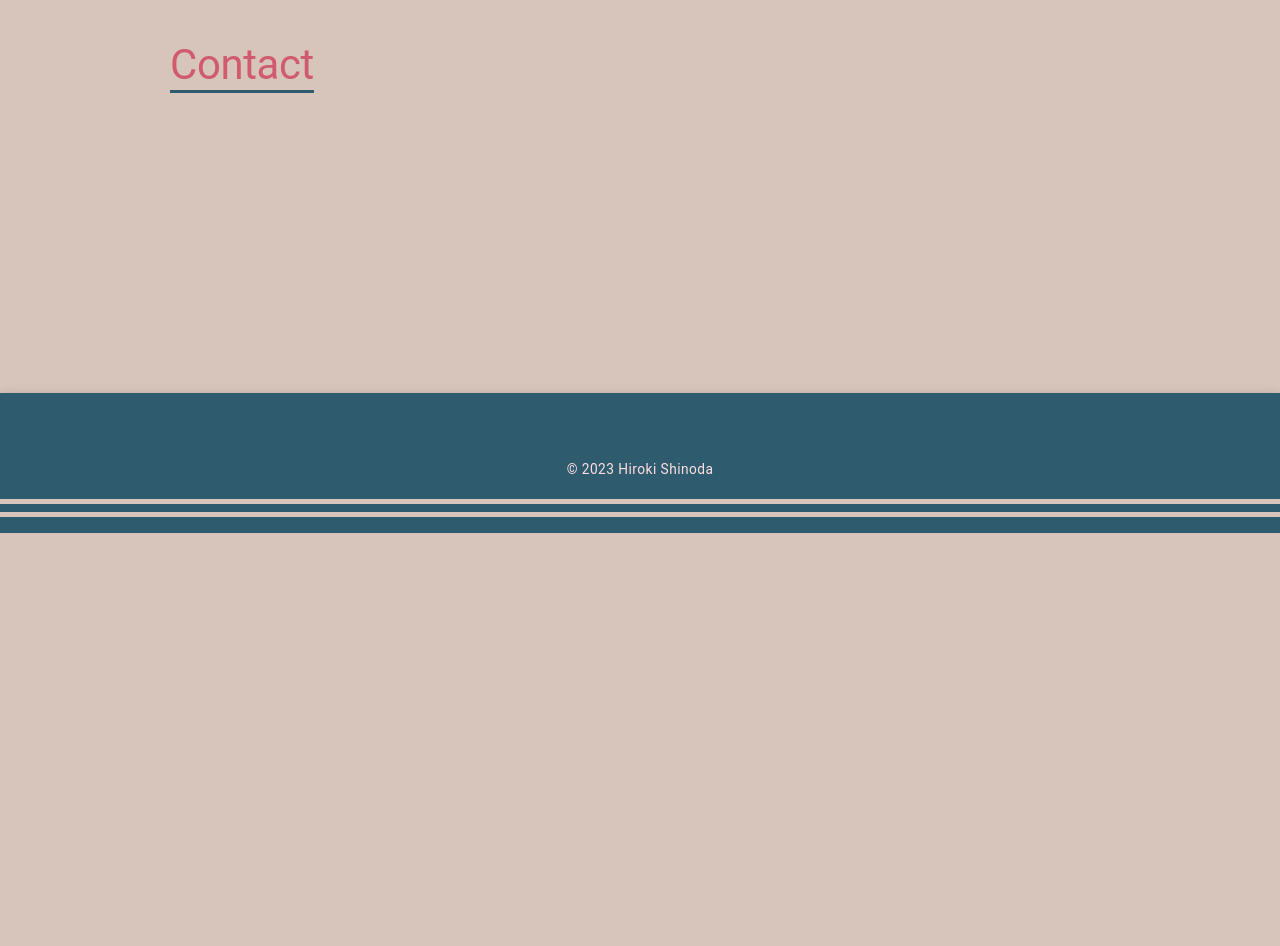
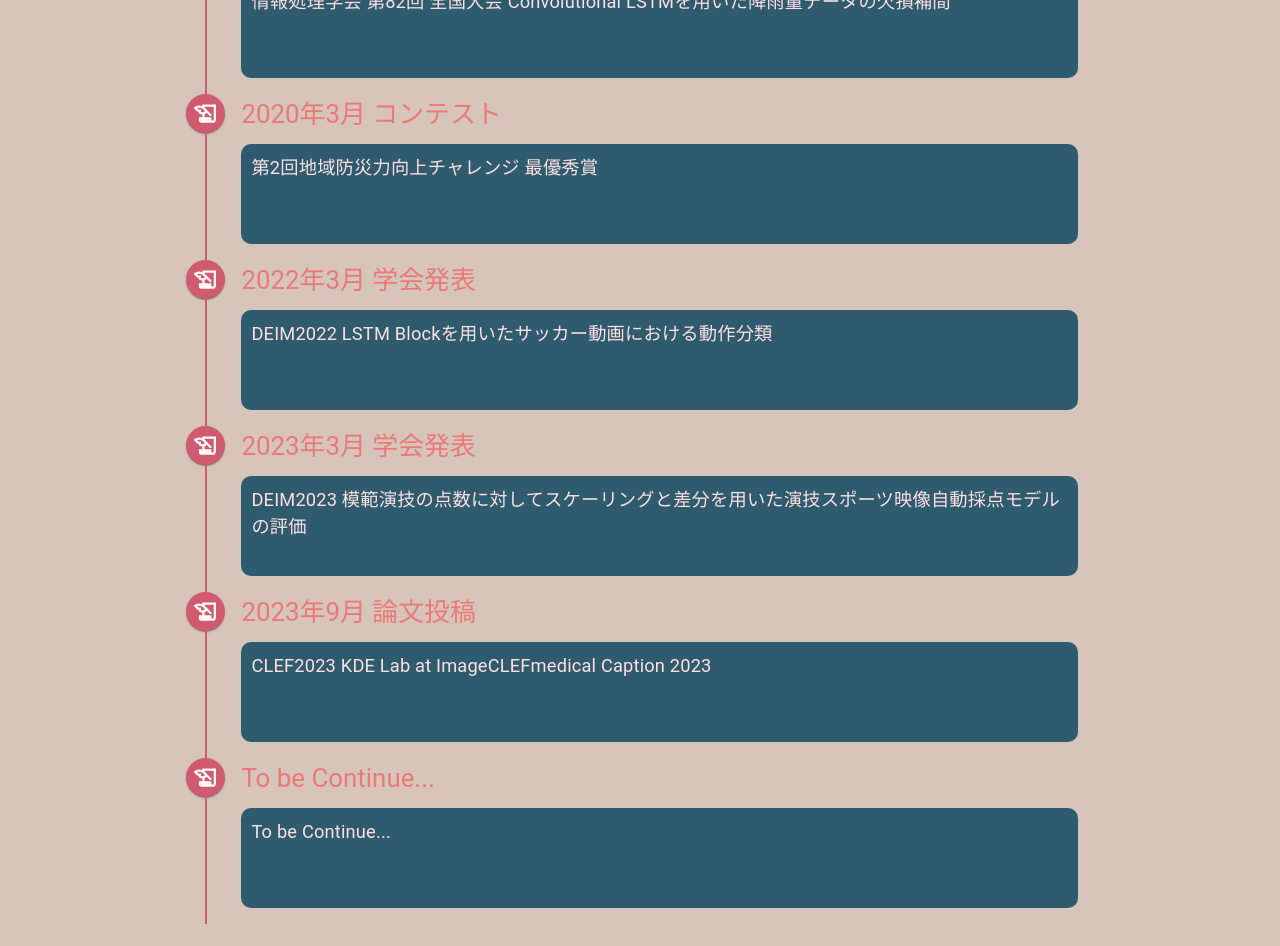
Before and after one commit to hirokishinoda/hirokishinoda.github.io, a React (Create React App) app in the folder portfolio/: page / in a window 1280 px wide. Shown: the part 3060-4006 px from the top of the page. Before the commit the page ends 3593 px from the top, so only its background shows below. Built offline with nearby package versions, Linux system fonts and the light colour scheme.

Commit message:
Achievementsの作成

```diff
--- a/package.json
+++ b/package.json
@@ -1,6 +1,7 @@
 {
   "dependencies": {
     "@babel/preset-react": "^7.22.15",
-    "@emotion/babel-plugin": "^11.11.0"
+    "@emotion/babel-plugin": "^11.11.0",
+    "@mui/icons-material": "^5.14.13"
   }
 }
--- a/portfolio/package.json
+++ b/portfolio/package.json
@@ -5,7 +5,9 @@
   "dependencies": {
     "@emotion/react": "^11.11.1",
     "@emotion/styled": "^11.11.0",
-    "@mui/material": "^5.14.12",
+    "@mui/icons-material": "^5.14.13",
+    "@mui/lab": "^5.0.0-alpha.148",
+    "@mui/material": "^5.14.13",
     "@testing-library/jest-dom": "^5.17.0",
     "@testing-library/react": "^13.4.0",
     "@testing-library/user-event": "^13.5.0",
--- a/portfolio/src/features/Achievements/components/Achievements.tsx
+++ b/portfolio/src/features/Achievements/components/Achievements.tsx
@@ -1,9 +1,10 @@
 import ContentsEntire from "components/ContentsEntire";
+import AchievementsTimeline from "./AchievementsTimeline";
 
 const Achievements = () => {
     return (
         <ContentsEntire title="Achievements">
-
+            <AchievementsTimeline />
         </ContentsEntire>
     );
 }
--- /dev/null
+++ b/portfolio/src/features/Achievements/components/AchievementsContent.tsx
@@ -0,0 +1,96 @@
+/** @jsxImportSource @emotion/react */
+import { css } from "@emotion/react";
+
+import TimelineItem from '@mui/lab/TimelineItem';
+import TimelineSeparator from '@mui/lab/TimelineSeparator';
+import TimelineConnector from '@mui/lab/TimelineConnector';
+import TimelineContent from '@mui/lab/TimelineContent';
+import TimelineDot from '@mui/lab/TimelineDot';
+import HistoryEduIcon from '@mui/icons-material/HistoryEdu';
+
+import { Box, Link, Typography } from "@mui/material";
+import { ColorConstants } from "types/color";
+import { Achievement } from "../types/achievement";
+
+const AchievementsTitle = ({ title } : { title : string }) => {
+    const titleCSS = css`
+        height      : 40px;
+        line-height : 40px;
+    `;
+
+    return (
+        <Typography variant='h3' css={titleCSS}>
+            {title}
+        </Typography>
+    )
+};
+
+const AchievementsDescription = ({ description } : { description : string }) => {
+    const backgroundBoxCSS = css`
+        background-color: ${ColorConstants.OMESHIONANDO};
+        border-radius   : 10px;
+        height          : 100px;
+        margin          : 10px 0px;
+        overflow        : hidden;
+    `;
+
+    const textCSS = css`
+        margin: 10px;
+    `;
+
+    return (
+        <Box component="div" css={backgroundBoxCSS}>
+            <Typography css={textCSS}>
+                {description}
+            </Typography>
+        </Box>
+    )
+
+};
+
+const TimelineMarks = () => {
+    const dotCSS = css`
+        margin : 0px;
+        background-color : ${ColorConstants.IMAYOU};
+    `;
+
+    const connectorCSS = css`
+        background-color : ${ColorConstants.IMAYOU};
+    `;
+
+    return (
+        <TimelineSeparator>
+            <TimelineDot css={dotCSS}>
+                <HistoryEduIcon />
+            </TimelineDot>
+            <TimelineConnector css={connectorCSS} />
+        </TimelineSeparator>
+    )
+};
+
+const AchievementContent = ({title, description, url} : Achievement) => {
+    const alignLeft = css`
+        &::before{
+            flex   : 0;
+            padding: 0px;
+        }
+    `;
+
+    const contentCSS = css`
+        padding-top : 0px;
+    `;
+
+    return (
+        <TimelineItem css={alignLeft}>
+            <TimelineMarks />
+            <TimelineContent css={contentCSS}>
+                <Link href={url} underline="none" target="_blank" rel="noopener noreferrer">
+                    <AchievementsTitle title={title} />
+                </Link>
+                <AchievementsDescription description={description} />
+            </TimelineContent>
+        </TimelineItem>
+    )
+};
+
+export default AchievementContent;
--- /dev/null
+++ b/portfolio/src/features/Achievements/components/AchievementsTimeline.tsx
@@ -0,0 +1,58 @@
+import Timeline from '@mui/lab/Timeline';
+
+import AchievementContents from "./AchievementsContent";
+import { Achievement } from '../types/achievement';
+
+const AchievementsTimeline = () => {
+    const achievements: Array<Achievement> = [
+        {
+            title      : "2019年8月 学会発表",
+            description: "電子情報通信学会 2019年 ソサイエティ大会 LSTMを用いた降雨量データの欠損補間",
+            url       : "https://www.ieice.org/publications/conferences/summary.php?id=CONF0000123837&expandable=1&ConfCd=2019S&session_num=A-19&lecture_number=A-19-15&year=2019&conf_type=S"
+        },
+        {
+            title      : "2020年3月 学会発表",
+            description: "情報処理学会 第82回 全国大会 Convolutional LSTMを用いた降雨量データの欠損補間",
+            url       : "https://ci.nii.ac.jp/naid/170000183037/"
+        },
+        {
+            title      : "2020年3月 コンテスト",
+            description: "第2回地域防災力向上チャレンジ 最優秀賞",
+            url       : "https://www.bosai.go.jp/ihub/news/2019/contest_2019_lst_kekka.html"
+        },
+        {
+            title      : "2022年3月 学会発表",
+            description: "DEIM2022 LSTM Blockを用いたサッカー動画における動作分類",
+            url       : "https://cms.dbsj.org/deim2022/participant/?channel=paper&id=C23-2"
+        },
+        {
+            title      : "2023年3月 学会発表",
+            description: "DEIM2023 模範演技の点数に対してスケーリングと差分を用いた演技スポーツ映像自動採点モデルの評価",
+            url       : "https://proceedings-of-deim.github.io/DEIM2023/4b-1-1.pdf"
+        },
+        {
+            title      : "2023年9月 論文投稿",
+            description: "CLEF2023 KDE Lab at ImageCLEFmedical Caption 2023",
+            url       : "https://www.dei.unipd.it/~faggioli/temp/CLEF2023-proceedings/paper-140.pdf"
+        },
+        {
+            title      : "To be Continue...",
+            description: "To be Continue...",
+            url       : ""
+        }
+
+    ];
+
+    return (
+        <Timeline>
+            {achievements.map( (item) => {
+                return <AchievementContents key={item.title}
+                                            title={item.title}
+                                            description={item.description}
+                                            url={item.url}/>
+            })}
+        </Timeline>
+    );
+};
+
+export default AchievementsTimeline;
--- /dev/null
+++ b/portfolio/src/features/Achievements/types/achievement.d.ts
@@ -0,0 +1,5 @@
+export type Achievement = {
+    title       : string,
+    description : string,
+    url         : string
+};
```
Also changed, not shown: 2 other files (tests, documents, lock files or other folders).
